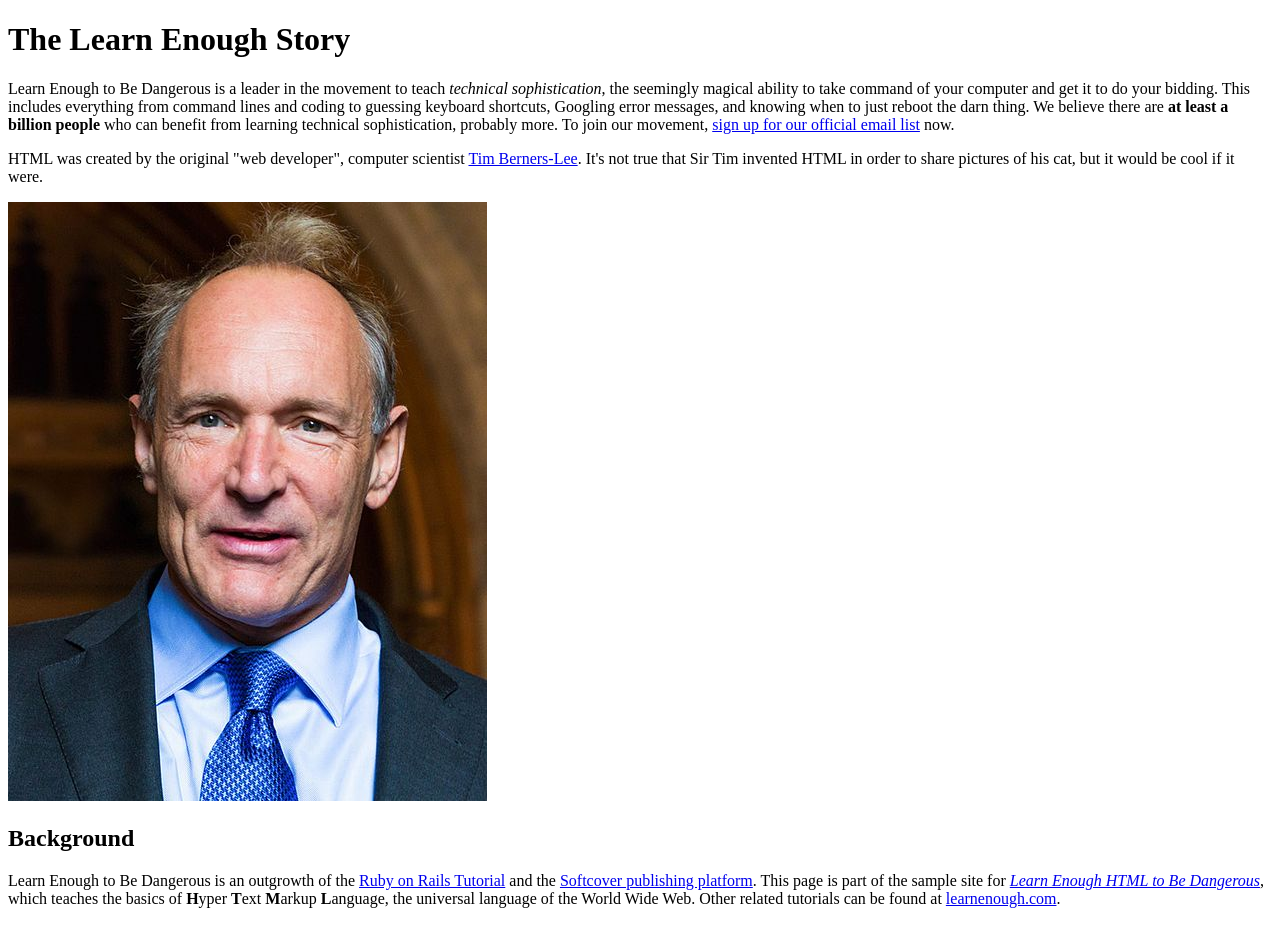
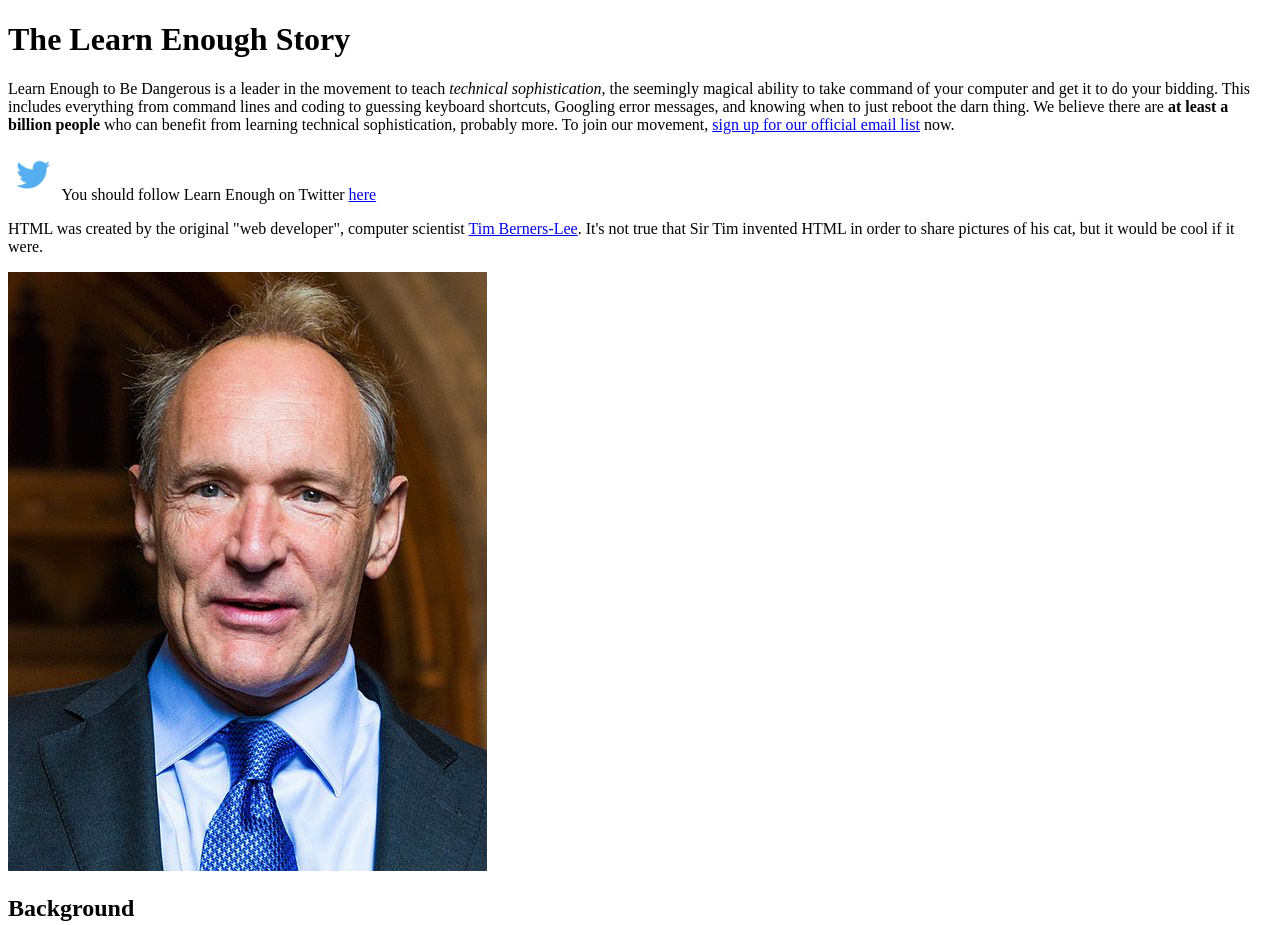
Before and after one commit to yuvrajthp/sample_website, a plain HTML site: page index.html in a window 1280 px wide. Shown: the top 925 px of the page. Drawn offline with Linux system fonts and the light colour scheme.

Commit message:
Add Twitter logo and links

```diff
--- a/index.html
+++ b/index.html
@@ -9,6 +9,14 @@
     <h1>The Learn Enough Story</h1>
     <p>
       Learn Enough to Be Dangerous is a leader in the movement to teach <em>technical sophistication</em>, the seemingly magical ability to take command of your computer and get it to do your bidding. This includes everything from command lines and coding to guessing keyboard shortcuts, Googling error messages, and knowing when to just reboot the darn thing. We believe there are <strong>at least a billion people</strong> who can benefit from learning technical sophistication, probably more. To join our movement, <a href="https://learnenough.com/email">sign up for our official email list</a> now.
+    </p>
+
+    <p>
+      <a href="https://twitter.com/learnenough" target="_blank" rel="noopener" style="text-decoration: none;">
+        <img src="images/small_twitter_logo.png" alt="Twitter Official Logo">
+      </a>
+      You should follow Learn Enough on Twitter
+      <a href="https://twitter.com/learnenough" target="_blank" rel="noopener">here</a>
     </p>
 
     <p>
```
Also changed, not shown: images/small_twitter_logo.png (added).
